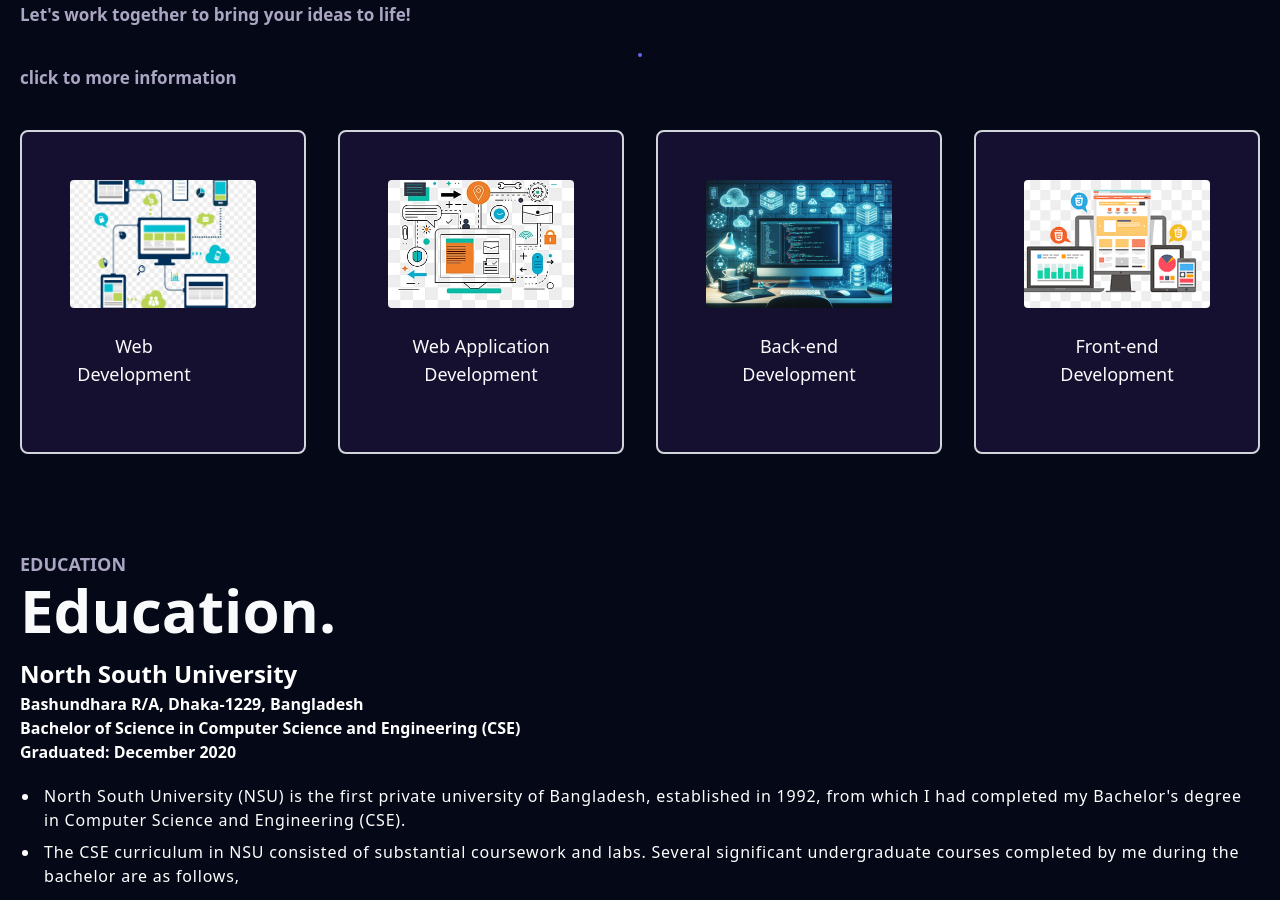
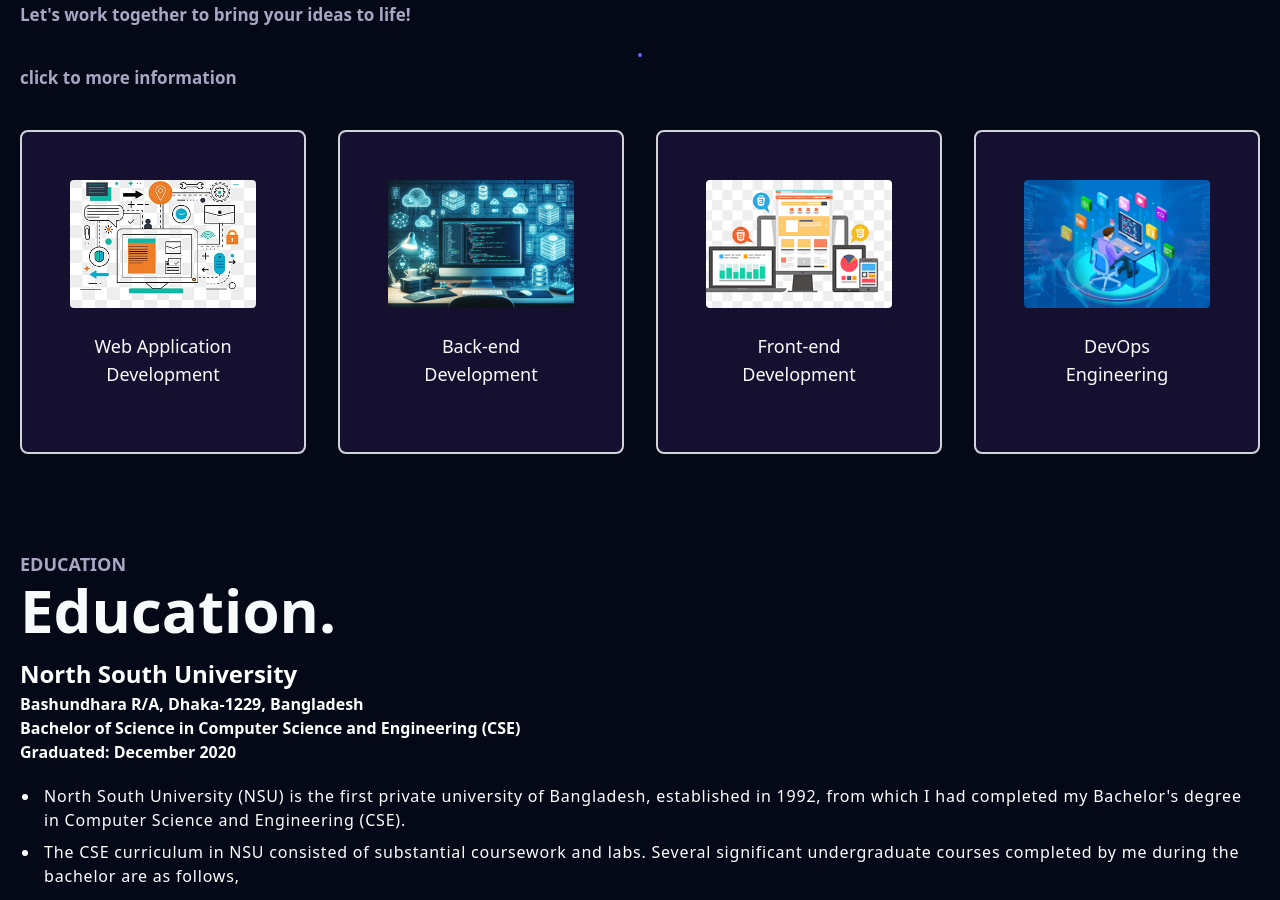
Before and after one commit to nureazambd/nureazam, a React (Create React App) app: page / in a window 1280 px wide. Shown: the part 1027-1927 px from the top of the page. Built offline with nearby package versions, Linux system fonts and the light colour scheme.

Commit message:
about section update

```diff
--- a/src/components/About.jsx
+++ b/src/components/About.jsx
@@ -1,5 +1,5 @@
 import React, { useState } from 'react'
-import {web, mobile, backend, creator} from '../assets'
+import {web, mobile, backend, creator, devops} from '../assets'
 function About() {
     const [moreinfo, setMoreinfo] = useState(false)
   return (
@@ -26,14 +26,7 @@ function About() {
       }
 
     <div className="flex flex-wrap -m-4">
-      <div className="p-4 lg:w-1/4 md:w-1/2 w-full">
-        <div className=" p-6 rounded-lg border-2 bg-[#151030] border-gray-300 flex flex-col relative overflow-hidden">
-        <div className=" p-32 sm:p-6 rounded-lg  ">
-          <img className="rounded object-cover object-center mb-6 h-32 w-full" src={web} alt="content"/>
-          <h2 className="text-lg text-gray-50 font-medium title-font lg:w-32 text-center mb-4">Web Development</h2>
-        </div>
-        </div>
-      </div>
+
       <div className="p-4 lg:w-1/4 md:w-1/2 w-full">
         <div className="p-6 rounded-lg border-2 bg-[#151030] border-gray-300 flex flex-col relative overflow-hidden">
         <div class=" p-32 sm:p-6 rounded-lg">
@@ -58,6 +51,24 @@ function About() {
         </div>
         </div>
       </div>
+      <div className="p-4 lg:w-1/4 md:w-1/2 w-full">
+        <div className="p-6 rounded-lg bg-[#151030] border-2 border-gray-300 flex flex-col relative overflow-hidden">
+        <div class=" p-32 sm:p-6 rounded-lg">
+          <img class="rounded object-cover object-center mb-6 h-32 w-full" width={350} height={400} src={devops} alt="content"/>
+          <h2 class="text-lg text-gray-50 font-medium title-font text-center mb-4">DevOps <br /> Engineering</h2>
+        </div>
+        </div>
+      </div>
+
+      {/* <div className="p-4 lg:w-1/4 md:w-1/2 w-full">
+        <div className=" p-6 rounded-lg border-2 bg-[#151030] border-gray-300 flex flex-col relative overflow-hidden">
+        <div className=" p-32 sm:p-6 rounded-lg  ">
+          <img className="rounded object-cover object-center mb-6 h-32 w-full" src={web} alt="content"/>
+          <h2 className="text-lg text-gray-50 font-medium title-font lg:w-32 text-center mb-4">DevOps Engineering</h2>
+        </div>
+        </div>
+      </div> */}
+
     </div>
   </div>
 </section>
```
